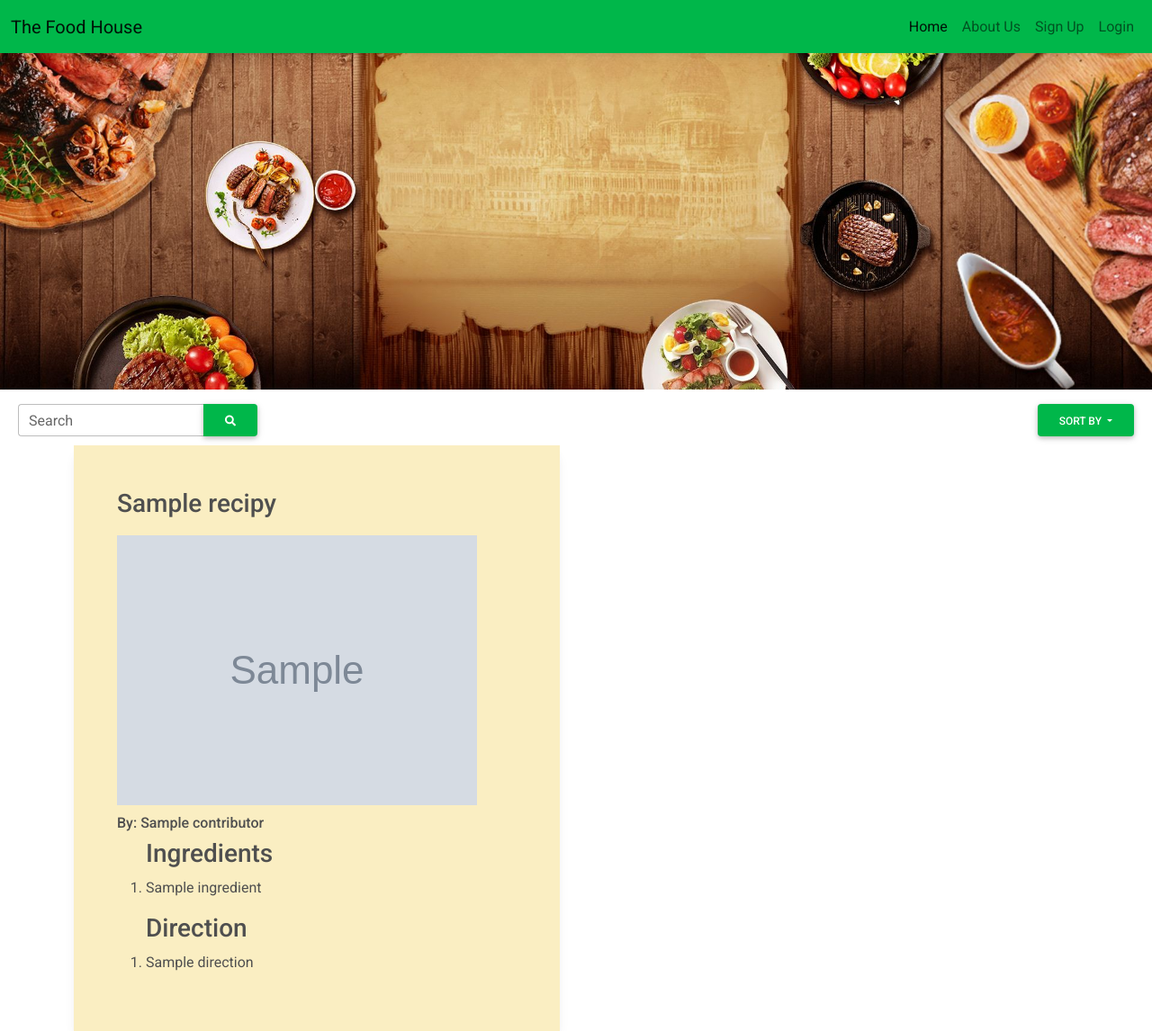
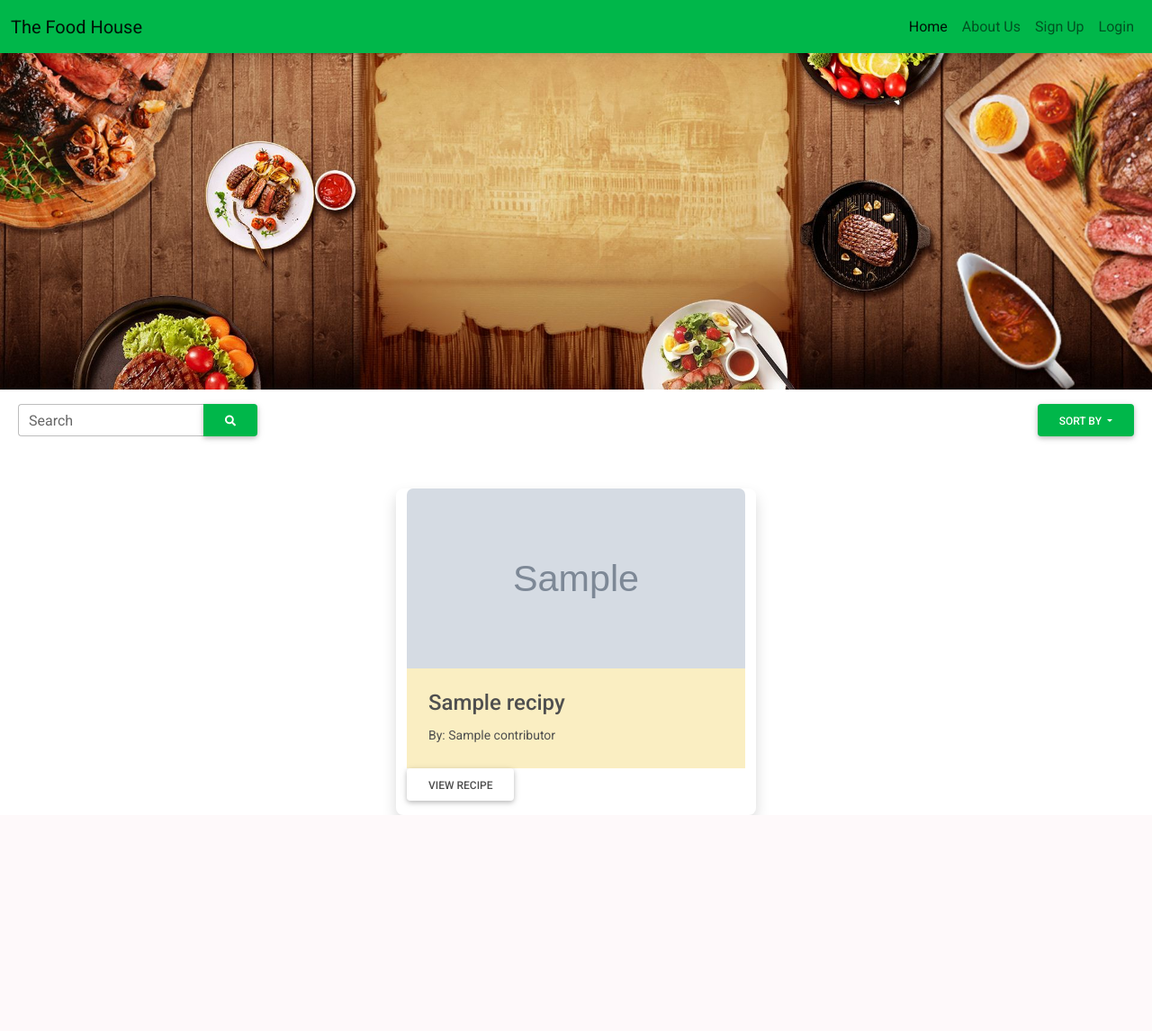
Before and after one commit to johnnyferns14/milestone-project-3-recipe, a Flask app: page / in a window 1280 px wide. Shown: the top 1146 px of the page at 90% size. After the commit the page ends 906 px from the top, so only its background shows below. Run offline with Flask 2, Linux system fonts and the light colour scheme; grey boxes marked "Sample" are stand-in pictures; a database or web service that is not in the repository returns one stand-in record (values such as "Sample title"); some libraries are stand-ins or nearby versions.

Commit message:
Improved styling for index and my-recipe pages

```diff
--- a/static/CSS/style.css
+++ b/static/CSS/style.css
@@ -18,6 +18,18 @@
 .card-body{
     background-color: #FAEEC2;
 }
+
+.recipe-custom-card {
+    max-width: 400px;
+    margin: auto;
+    min-height: 300 px;
+}
+
+.image-style {
+    height: 200px;
+    object-fit: cover;
+}
+
 
 
 .bar-wrapper{
--- a/templates/index.html
+++ b/templates/index.html
@@ -29,6 +29,27 @@
     </div>
 </div>
 
+<div class="container">
+    <div class="row card-row">
+        {% for recipe in recipies %}
+        <div class="card shadow recipe-custom-card mt-5">
+            <img src="{{ recipe.image_url }}" class="card-img-top image-style">
+            <div class="card-body">
+                <h4 class="card-title">{{ recipe.title }}</h4>
+                <small class="card-text">By: {{recipe.contributor}}</small>
+            </div>
+            <div class="col mb-3">
+                <a href="#" class="btn btn-reg">
+                    View Recipe
+                </a>
+            </div>
+        </div>
+        {% endfor %}
+    </div>
+</div>
+
+
+<!--
 <div class="container">
     <div class="row">
         <div class="card-wrap col-md-12">
@@ -62,7 +83,7 @@
         {% endfor %}
         </div>
     </div>
-</div>
+</div> -->
 
 
 
```
Also changed, not shown: templates/my-recipes.html (+38 -0 lines).
